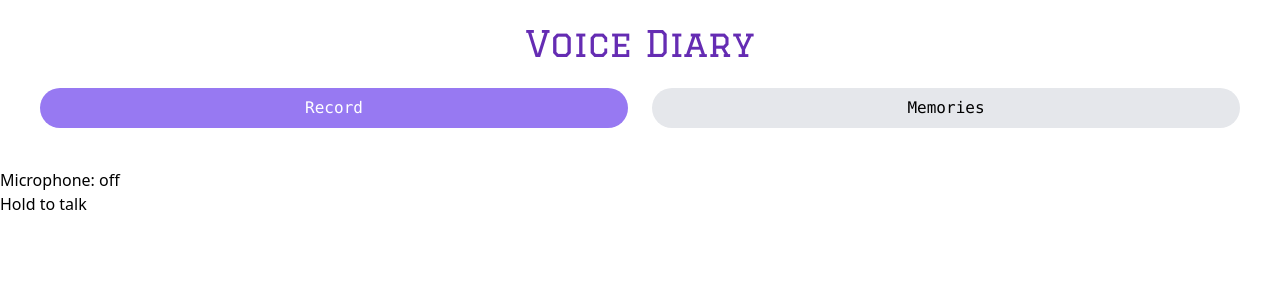
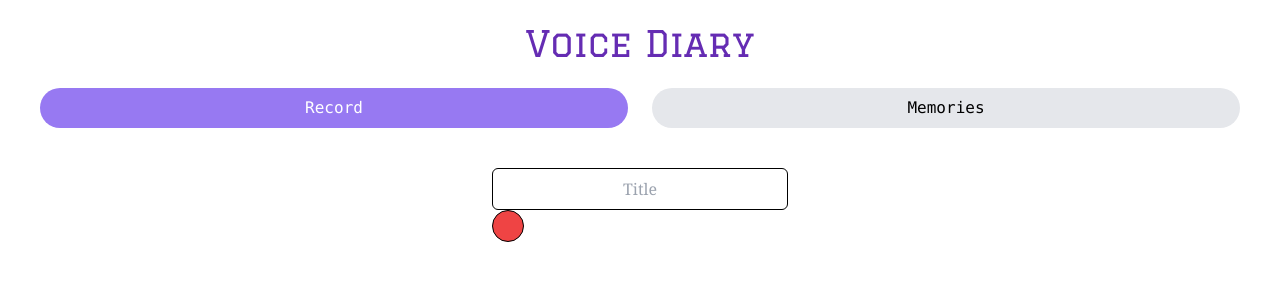
Before and after one commit to 397-f22/VoiceDiary, a React (Vite) app: page / in a window 1280 px wide. Shown: the top 300 px of the page. Built offline with nearby package versions, Linux system fonts and the light colour scheme; what @speechly/speech-recognition-polyfill would draw is missing.

Commit message:
updated MemoryEntry; passed data into Recording; added title field to Recording component

```diff
--- a/src/App.tsx
+++ b/src/App.tsx
@@ -15,7 +15,7 @@ function App() {
   return (
     <BrowserRouter>
       <Routes>
-        <Route path="/" element={<Recording />} />
+        <Route path="/" element={<Recording data={fakeData} />} />
         <Route
           path="/memories"
           element={<Memories memoryEntries={fakeData} />}
--- a/src/components/MemoryEntry.tsx
+++ b/src/components/MemoryEntry.tsx
@@ -9,7 +9,7 @@ interface MemoryEntryProps {
 const MemoryEntry = ({ Entry: { id, title, datetime } }: MemoryEntryProps) => {
   const navigate = useNavigate();
   const handleClick = (e: React.MouseEvent<HTMLDivElement, MouseEvent>) =>
-    navigate("/memories/id");
+    navigate(`/memories/${id}`);
   return (
     <div
       role="button"
--- a/src/components/Recording.tsx
+++ b/src/components/Recording.tsx
@@ -1,45 +1,71 @@
-import { useState } from 'react'
-import 'regenerator-runtime'
-import { createSpeechlySpeechRecognition } from '@speechly/speech-recognition-polyfill'
+import "regenerator-runtime";
+import { createSpeechlySpeechRecognition } from "@speechly/speech-recognition-polyfill";
 import SpeechRecognition, {
   useSpeechRecognition,
-} from 'react-speech-recognition'
+} from "react-speech-recognition";
 
-import NavBar from './NavBar'
+import NavBar from "./NavBar";
+import { MemoryEntryType } from "../types/memory";
+import { useEffect, useState } from "react";
+import clsx from "clsx";
 
-const appId = 'aa184f20-21ba-415b-acd1-956e43e43beb'
-const SpeechlySpeechRecognition = createSpeechlySpeechRecognition(appId)
-SpeechRecognition.applyPolyfill(SpeechlySpeechRecognition)
+const appId = "aa184f20-21ba-415b-acd1-956e43e43beb";
+const SpeechlySpeechRecognition = createSpeechlySpeechRecognition(appId);
+SpeechRecognition.applyPolyfill(SpeechlySpeechRecognition);
 
-const Recording = () => {
-  const {
-    transcript,
-    listening,
-    browserSupportsSpeechRecognition,
-  } = useSpeechRecognition()
-  const startListening = () =>
-    SpeechRecognition.startListening({ continuous: true })
+interface RecordingProps {
+  data: MemoryEntryType[];
+}
+
+const Recording = ({ data }: RecordingProps) => {
+  const [entry, setEntry] = useState({
+    id: 3,
+    title: "",
+    datetime: new Date(),
+    transcript: "",
+  });
+  const [title, setTitle] = useState("");
+  const { transcript, listening, browserSupportsSpeechRecognition } =
+    useSpeechRecognition();
+  const startListening = () => {
+    SpeechRecognition.startListening({ continuous: true });
+  };
+
+  useEffect(() => {
+    setEntry({ ...entry, title, transcript });
+  }, [title, transcript]);
+
+  const stopListening = () => {
+    SpeechRecognition.stopListening();
+    data.push(entry);
+  };
 
   if (!browserSupportsSpeechRecognition) {
-    return <span>Browser doesn't support speech recognition.</span>
+    return <span>Browser doesn't support speech recognition.</span>;
   }
 
+  console.log(entry);
   return (
     <>
-      <NavBar></NavBar>
-      <div>
-        <p>Microphone: {listening ? 'on' : 'off'}</p>
+      <NavBar />
+      <div className="grid place-content-center">
+        <input
+          type="text"
+          value={title}
+          onChange={(e) => setTitle(e.currentTarget.value)}
+          className="border border-black rounded-md text-center py-2 px-6 font-serif"
+          placeholder="Title"
+        />
+        <p className="font-serif">{transcript}</p>
         <button
-          onTouchStart={startListening}
-          onMouseDown={startListening}
-          onTouchEnd={SpeechRecognition.stopListening}
-          onMouseUp={SpeechRecognition.stopListening}
-        >
-          Hold to talk
-        </button>
-        <p>{transcript}</p>
+          className={clsx(
+            "w-8 h-8 bg-red-500 border border-black",
+            !listening && "rounded-full"
+          )}
+          onClick={() => (listening ? stopListening() : startListening())}
+        />
       </div>
     </>
-  )
-}
-export default Recording
+  );
+};
+export default Recording;
```
